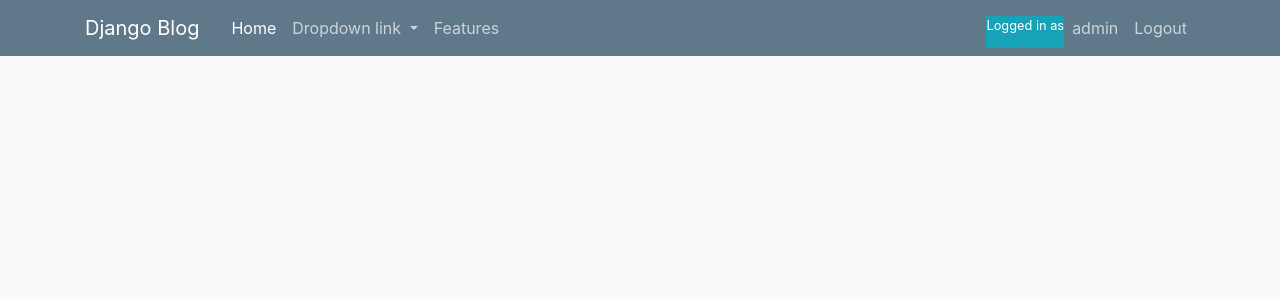
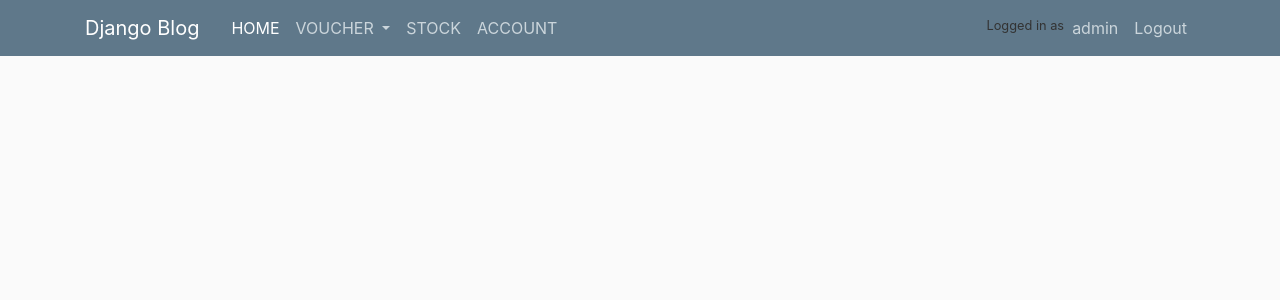
Before and after one commit to Moksedul/ERP1_PUB, a Django app: page / in a window 1280 px wide. Shown: the top 300 px of the page. Run offline with Django 3.2, Linux system fonts and the light colour scheme; a user stored in the database is signed in; some libraries are stand-ins or nearby versions.

```diff
--- a/main/templates/main/base.html
+++ b/main/templates/main/base.html
@@ -25,23 +25,24 @@
           <div class="collapse navbar-collapse" id="navbarToggle">
                 <div class="collapse navbar-collapse" id="navbarNavDropdown">
                     <ul class="navbar-nav">
-                      <li class="nav-item active"><a class="nav-link" href="#">Home <span class="sr-only">(current)</span></a></li>
+                      <li class="nav-item active"><a class="nav-link" href="#">HOME<span class="sr-only">(current)</span></a></li>
                       <li class="nav-item dropdown">
                         <a class="nav-link dropdown-toggle" href="#" id="navbarDropdownMenuLink" role="button" data-toggle="dropdown" aria-haspopup="true" aria-expanded="false">
-                          Dropdown link
+                          VOUCHER
                         </a>
                         <div class="dropdown-menu" aria-labelledby="navbarDropdownMenuLink">
-                          <a class="dropdown-item" href="#">Action</a>
-                          <a class="dropdown-item" href="#">Another action</a>
-                          <a class="dropdown-item" href="#">Something else here</a>
+                          <a class="dropdown-item" href="#">BUY</a>
+                          <a class="dropdown-item" href="#">SALE</a>
+                          <a class="dropdown-item" href="#">GENERAL</a>
                         </div>
                       </li>
-                        <li class="nav-item"><a class="nav-link" href="#">Features</a></li>
+                        <li class="nav-item"><a class="nav-link" href="#">STOCK</a></li>
+                        <li class="nav-item"><a class="nav-link" href="#">ACCOUNT</a></li>
                     </ul>
                   </div>
             <!-- Navbar Right Side -->
             <div class="navbar-nav">
-                    <small class="mt-2 btn-info">Logged in as </small>
+                    <small class="mt-2">Logged in as </small>
                     <a class="nav-item nav-link" href="/">{{ user.username }}</a>
                     <a class="nav-item nav-link" href="{% url 'logout'%}">Logout</a>
             </div>
```
